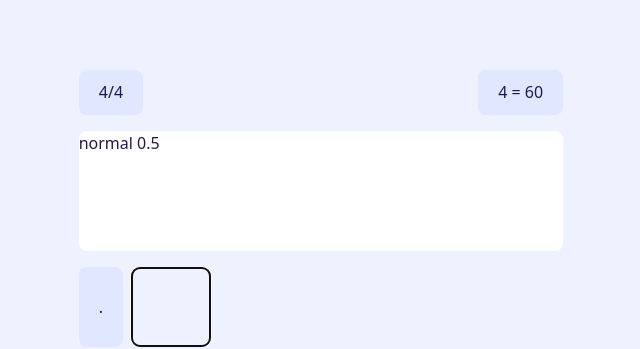
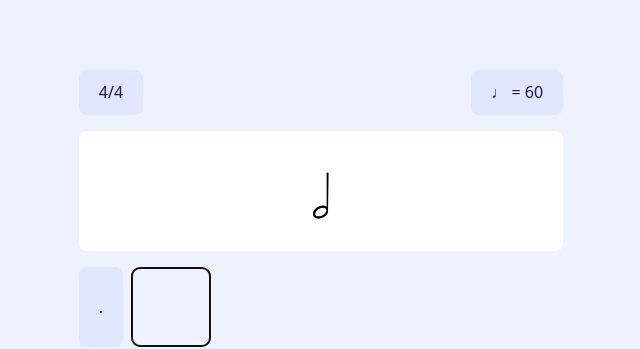
Before and after one commit to stothey0804/rhythm-helper, a React (Vite) app: page / in a window 1280 px wide. Both pictures are taken after a click on the button 490 px from the left and 428 px from the top of the page. Shown: the part 121-470 px from the top of the page, without its empty margins (319-959 px from the left). Built offline with nearby package versions, Linux system fonts and the light colour scheme.

Commit message:
feat: 이미지 처리 - sprite 등록 및 스타일 처리

```diff
--- a/src/App.css
+++ b/src/App.css
@@ -29,7 +29,7 @@
     background: transparent;
   }
   100% {
-    background: var(--color-indigo-400);
+    background: var(--color-indigo-200);
   }
 }
 @keyframes color-change {
@@ -37,6 +37,6 @@
     background: transparent;
   }
   100% {
-    background: var(--color-indigo-400);
+    background: var(--color-indigo-200);
   }
 }
--- a/src/components/Bar.tsx
+++ b/src/components/Bar.tsx
@@ -1,6 +1,7 @@
 import { forwardRef, memo, useEffect, useRef } from "react";
 import { useBarStore, useGlobalStore } from "../utils/store";
 import { usePlayBar, type Note } from "../utils";
+import "./bar.css";
 
 const Bar = memo(() => {
   const bar = useBarStore((state) => state.currentBar);
@@ -24,7 +25,7 @@ const Bar = memo(() => {
 
   return (
     <div className="bg-white rounded-lg" style={{ height: 120 }}>
-      <ul className="flex flex-none justify-start w-full h-full overflow-hidden">
+      <ul className="bar-list flex flex-none justify-start w-full h-full overflow-hidden">
         {bar.length > 0 &&
           bar.map((item: Note, idx) => (
             <BarNoteItem
@@ -40,12 +41,52 @@ const Bar = memo(() => {
   );
 });
 
+const getClassName = ({ type, time }: Note) => {
+  let name = "";
+  switch (time) {
+    case 0.03125:
+      name = `${type}-32`;
+      break;
+    case 0.09375:
+      name = `dotted-${type}-16`;
+      break;
+    case 0.0625:
+      name = `${type}-16`;
+      break;
+    case 0.125:
+      name = `${type}-8`;
+      break;
+    case 0.1875:
+      name = `dotted-${type}-8`;
+      break;
+    case 0.25:
+      name = `${type}-4`;
+      break;
+    case 0.375:
+      name = `dotted-${type}-4`;
+      break;
+    case 0.5:
+      name = `${type}-2`;
+      break;
+    case 0.75:
+      name = `dotted-${type}-2`;
+      break;
+    default:
+      break;
+  }
+
+  return name;
+};
+
 const BarNoteItem = forwardRef<HTMLLIElement, { note: Note }>(
   ({ note }, ref) => {
-    const { type, time } = note || {};
+    const { type } = note || {};
+
     return (
       <li className="flex list-none text-indigo-950 h-full" ref={ref}>
-        {type} {time}
+        <div
+          className={`bar-note bar-note--${type} ${getClassName(note)}`}
+        ></div>
       </li>
     );
   }
--- /dev/null
+++ b/src/components/bar.css
@@ -0,0 +1,19 @@
+.bar-list {
+  padding: 1em;
+  justify-content: space-evenly;
+}
+
+.bar-note {
+  background-image: url("../assets/note_sprite.png");
+  background-repeat: no-repeat;
+  background-size: auto 100px;
+  background-position: 0 0;
+  width: 100%;
+  height: 59px;
+  margin: 0 0.5em;
+  align-self: center;
+}
+
+.bar-note--rest {
+  margin-top: 0.6em;
+}
--- a/src/components/buttons/NoteButtons.tsx
+++ b/src/components/buttons/NoteButtons.tsx
@@ -2,6 +2,7 @@ import { memo, useState } from "react";
 import type { Note, NoteTime, NoteType } from "../../utils";
 import { useBarStore } from "../../utils/store";
 import { nanoid } from "nanoid";
+import "./buttons.css";
 
 const NoteButtons = ({ type = "normal" }: { type?: NoteType }) => {
   const [isDotted, setIsDotted] = useState(false);
@@ -30,22 +31,33 @@ const NoteList = ({
   const namePrefix = isDotted ? "dotted-" : "";
   return (
     <div className="flex flex-row gap-2">
-      <NoteItem time={isDotted ? 0.75 : 0.5} name={`${namePrefix}${type}-2`} />
       <NoteItem
+        type={type}
+        time={isDotted ? 0.75 : 0.5}
+        name={`${namePrefix}${type}-2`}
+      />
+      <NoteItem
+        type={type}
         time={isDotted ? 0.375 : 0.25}
         name={`${namePrefix}${type}-4`}
       />
       <NoteItem
+        type={type}
         time={isDotted ? 0.1875 : 0.125}
         name={`${namePrefix}${type}-8`}
       />
       <NoteItem
+        type={type}
         time={isDotted ? 0.09375 : 0.0625}
         name={`${namePrefix}${type}-16`}
       />
       {!isDotted && (
         <>
-          <NoteItem time={0.03125} name={`${namePrefix}${type}-32`} />
+          <NoteItem
+            type={type}
+            time={0.03125}
+            name={`${namePrefix}${type}-32`}
+          />
           {/* <NoteItem time={0.25} name="셋잇단음표" type="triplet" /> */}
         </>
       )}
@@ -76,9 +88,11 @@ const NoteItem = memo(
 
     return (
       <button
-        className={`flex basis-sm text-sm size-20 note ${name}`}
+        className={`flex justify-center basis-sm text-sm size-20 note-btn`}
         onClick={handleBtnClick}
-      ></button>
+      >
+        <div className={`note note--${type} ${name}`}></div>
+      </button>
     );
   }
 );
--- /dev/null
+++ b/src/components/buttons/buttons.css
@@ -0,0 +1,105 @@
+/* 기본 노트 스타일 */
+.note {
+  background-image: url("../../assets/note_sprite.png");
+  background-repeat: no-repeat;
+  background-size: auto 100px;
+  background-position: 0 0;
+  width: 100%;
+  height: clac(var(--spacing) * 20 - 1.2em);
+}
+
+.note--rest {
+  margin-top: 0.6em;
+}
+
+/* 일반 음표 (위 행) */
+.normal-4 {
+  width: 15px;
+  background-position: 0 0;
+}
+
+.normal-2 {
+  width: 16px;
+  background-position: -15px 0;
+}
+
+.normal-8 {
+  width: 29px;
+  background-position: -31px 0;
+}
+
+.normal-16 {
+  width: 30px;
+  background-position: -60px 0;
+}
+
+.normal-32 {
+  width: 27px;
+  background-position: -90px 0;
+}
+
+.dotted-normal-4 {
+  width: 20px;
+  background-position: -180px 0;
+}
+
+.dotted-normal-2 {
+  width: 20px;
+  background-position: -200px 0;
+}
+
+.dotted-normal-8 {
+  width: 29px;
+  background-position: -220px 0;
+}
+
+.dotted-normal-16 {
+  width: 29px;
+  background-position: -250px 0;
+}
+
+/* 쉼표 (아래 행) */
+.rest-4 {
+  width: 10px;
+  background-position: 0 -61px;
+}
+
+.rest-2 {
+  width: 24px;
+  background-position: -10px -61px;
+}
+
+.rest-8 {
+  width: 13px;
+  background-position: -34px -61px;
+}
+
+.rest-16 {
+  width: 15px;
+  background-position: -48px -61px;
+}
+
+.rest-32 {
+  width: 16px;
+  background-position: -63px -61px;
+}
+
+.dotted-rest-4 {
+  width: 24px;
+  background-position: -79px -61px;
+}
+
+.dotted-rest-2 {
+  width: 27px;
+  background-position: -102px -61px;
+}
+
+.dotted-rest-8 {
+  width: 19px;
+  background-position: -129px -61px;
+}
+
+.dotted-rest-16 {
+  width: 20px;
+  background-position: -148px -61px;
+}
--- a/src/components/layouts/Tempo.tsx
+++ b/src/components/layouts/Tempo.tsx
@@ -15,7 +15,7 @@ const Tempo = () => {
   return (
     <div>
       <button onClick={() => toggleIsLayerOpen()}>
-        {meter} = {tempo}
+        {meter === 4 ? "♩" : "♪"} = {tempo}
       </button>
       {isLayerOpen && <TempoLayer toggleIsLayerOpen={toggleIsLayerOpen} />}
     </div>
--- a/src/index.css
+++ b/src/index.css
@@ -48,8 +48,9 @@ button {
   transition: border-color 0.25s;
 }
 
-button.note {
+button.note-btn {
   background-color: var(--color-indigo-50);
+  padding: 0.6em 0;
 }
 
 button:hover {
```
Also changed, not shown: src/assets/note_sprite.png (added).
